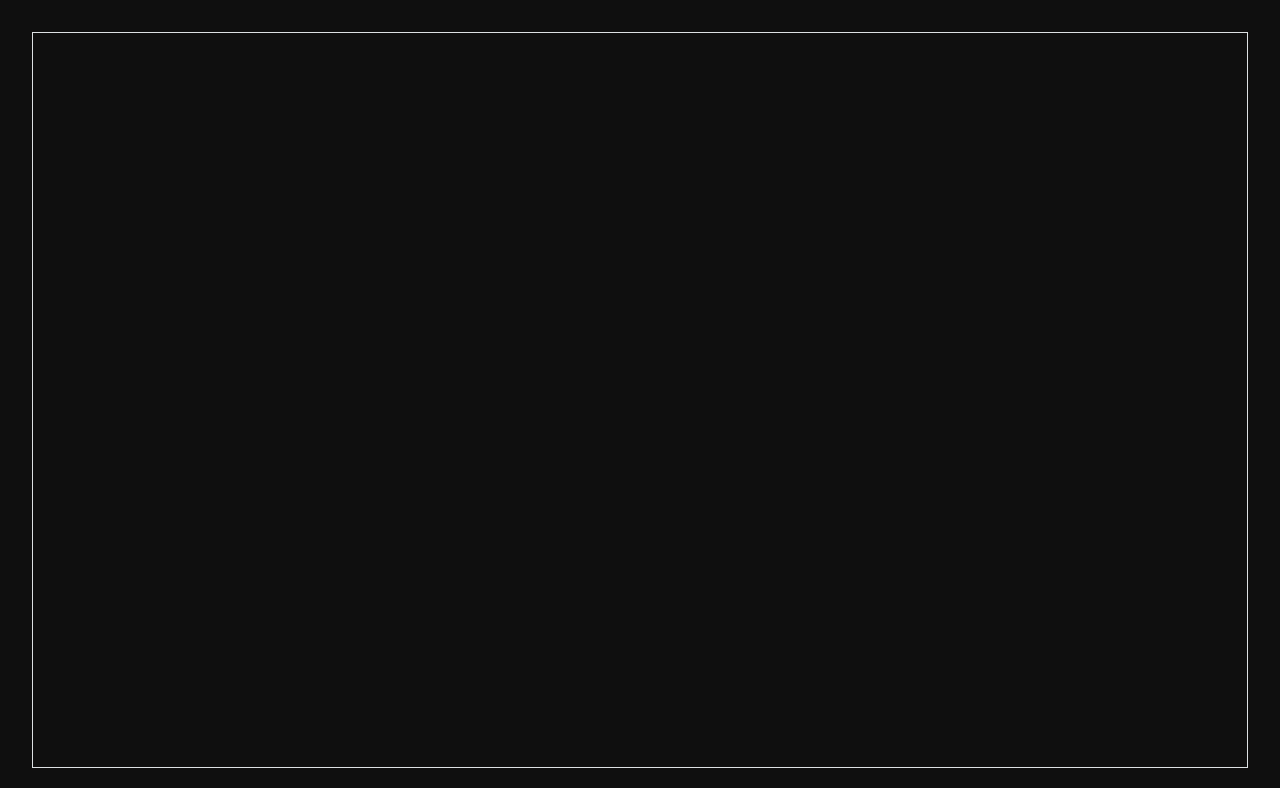
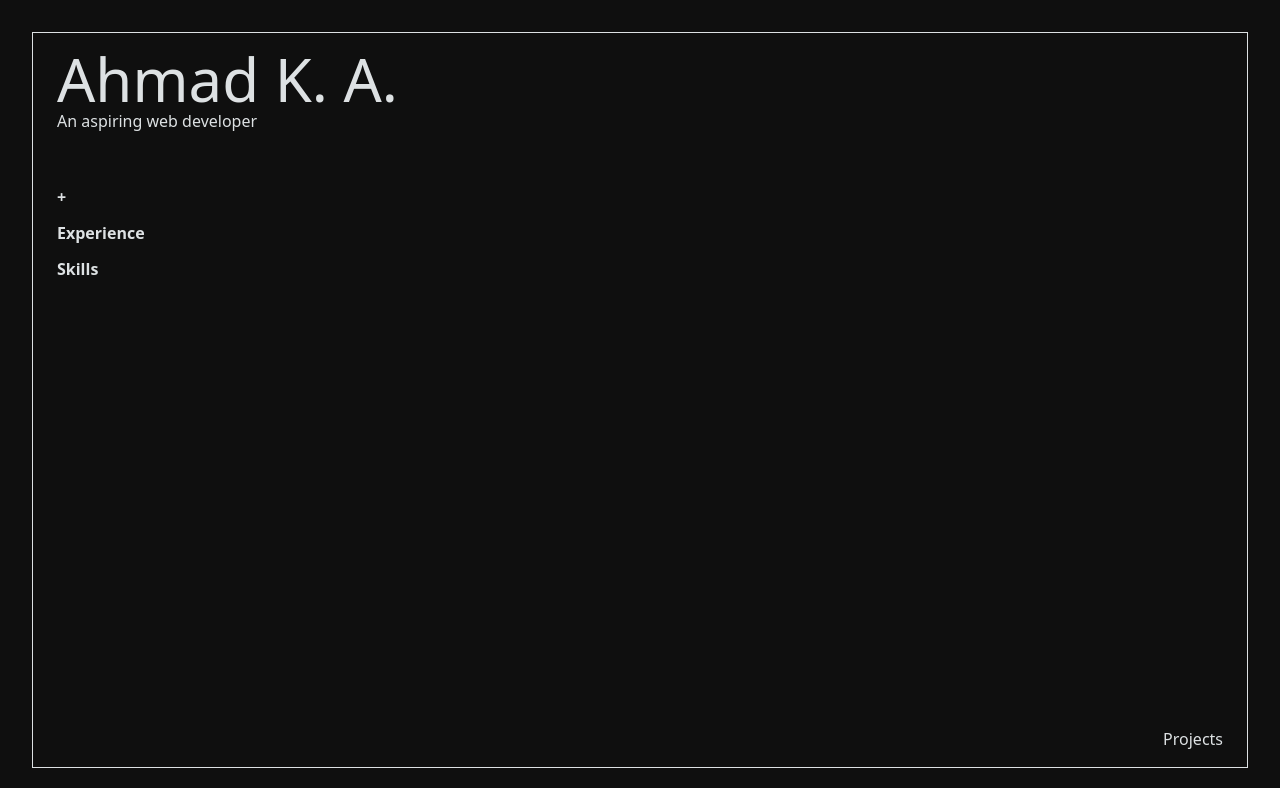
Before and after one commit to ahme-dev/portfolio-black, a React (Vite) app: page / in a window 1280 px wide. Shown: the top 788 px of the page. Built offline with nearby package versions, Linux system fonts and the light colour scheme.

Commit message:
feat: add page structure and switching

```diff
--- a/index.html
+++ b/index.html
@@ -6,6 +6,9 @@
     <title>d on ahmed.systems</title>
   </head>
   <style>
+    body {
+      background-color: #111;
+    }
     * {
       transition: 0.2s;
     }
--- a/src/App.tsx
+++ b/src/App.tsx
@@ -1,14 +1,51 @@
 import { useState } from "react";
 import "virtual:windi.css";
+import { info } from "./info";
 
 function App() {
+  const [ui, setUi] = useState("Projects");
+
   return (
     <div className="App w-screen h-screen bg-dark-900 text-light-900 p-8">
-      <div className="grid grid-cols-2 border-1 border-light-900 w-1/1 h-1/1 py-4 px-6">
+      <div className="grid md:(grid-cols-2) border-1 border-light-900 w-1/1 h-1/1 py-4 px-6">
         {/* Left */}
-        <div></div>
+        <div>
+          <h1 className="text-6xl font-light">Ahmad K. A.</h1>
+          <p className="mb-12">An aspiring web developer</p>
+          {/* List */}
+          <ul>
+            {/* Projects */}
+            <li
+              onClick={() => setUi(() => "Projects")}
+              className="font-semibold py-1 my-1 hover:(cursor-pointer text-light-50)"
+            >
+              {ui == "Projects" ? "+" : "Projects"}
+            </li>
+            {/* Experience */}
+            <li
+              onClick={() => setUi(() => "Experience")}
+              className="font-semibold py-1 my-1 hover:(cursor-pointer text-light-50)"
+            >
+              {ui == "Experience" ? "+" : "Experience"}
+            </li>
+            {/* Skills */}
+            <li
+              onClick={() => setUi(() => "Skills")}
+              className="font-semibold py-1 my-1 hover:(cursor-pointer text-light-50)"
+            >
+              {ui == "Skills" ? "+" : "Skills"}
+            </li>
+          </ul>
+        </div>
         {/* Right */}
-        <div className="self-end justify-self-end"></div>
+        <div className="self-end justify-self-end">
+          {/* Projects */}
+          {ui == "Projects" && <h1>Projects</h1>}
+          {/* Experience */}
+          {ui == "Experience" && <h1>Experience</h1>}
+          {/* Skills */}
+          {ui == "Skills" && <h1>Skills</h1>}
+        </div>
       </div>
     </div>
   );
--- /dev/null
+++ b/src/info.ts
@@ -0,0 +1,38 @@
+export const info = [
+  {
+    title: "About",
+    items: [
+      "In Node Group's bootcamp",
+      "Learning MEVN stack",
+      "Making small projects here and there",
+    ],
+  },
+  {
+    title: "Skills",
+    items: ["Linux", "Javascript/Typescript", "VueJS", "Go", "C#", "Docker"],
+  },
+  {
+    title: "Projects",
+    items: [
+      "Centerm, cli tool in golang for modifying system settings",
+      "Journalv, in development electron/vue app for day and dream journaling",
+      "Hawr, react weather app in kurdish with 2 day forecasting and no features at all",
+      "Gettube, windows desktop app in c# that downloads videos",
+    ],
+  },
+  {
+    title: "Experience",
+    items: ["Data Entry / IT Technician", "IT Support", "Translation"],
+  },
+  {
+    title: "Education",
+    items: [
+      "Diploma in Computer Networking",
+      "Computer Institute of Sulaymaniah",
+    ],
+  },
+  {
+    title: "Interests",
+    items: ["Reading", "Linux", "Coding"],
+  },
+];
```
